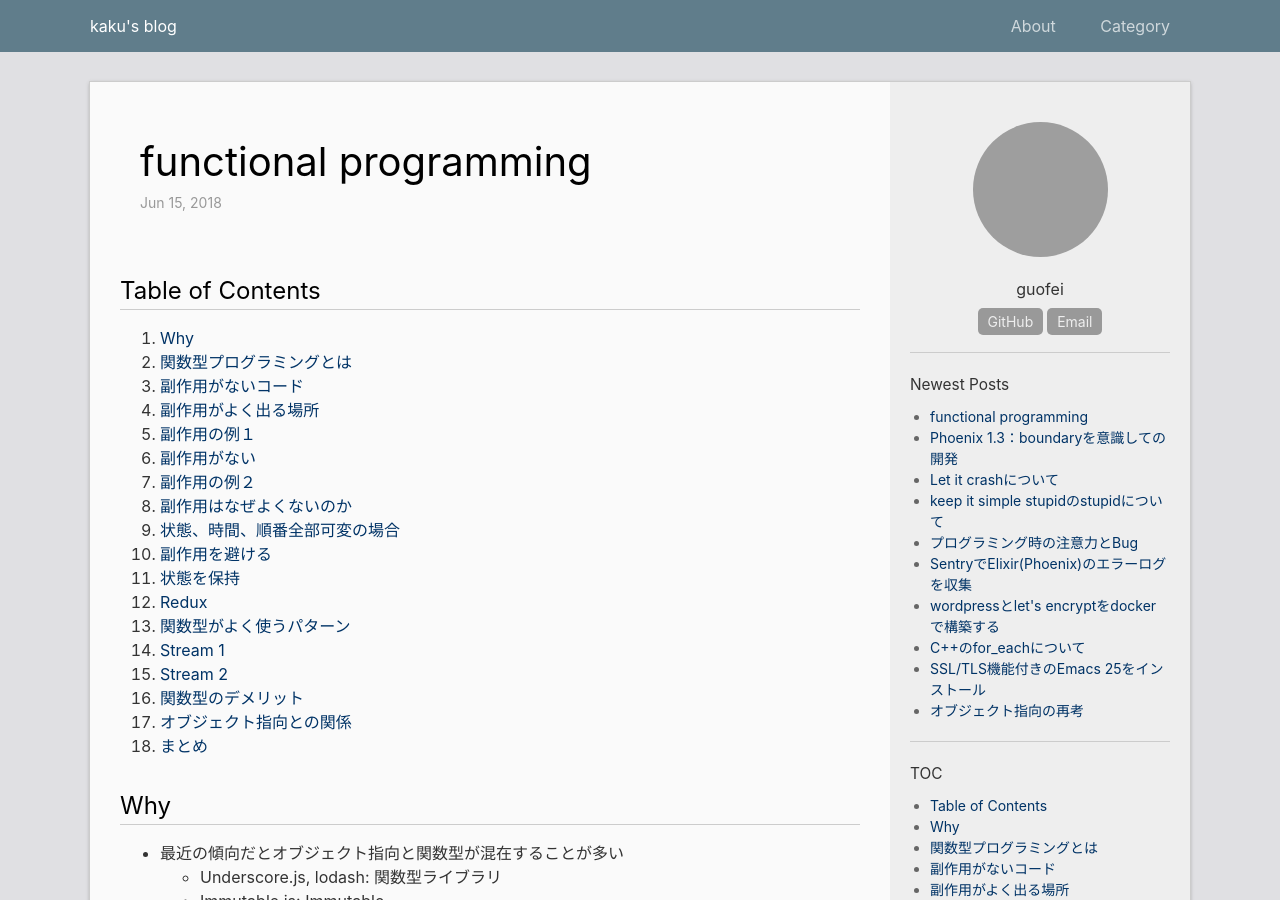
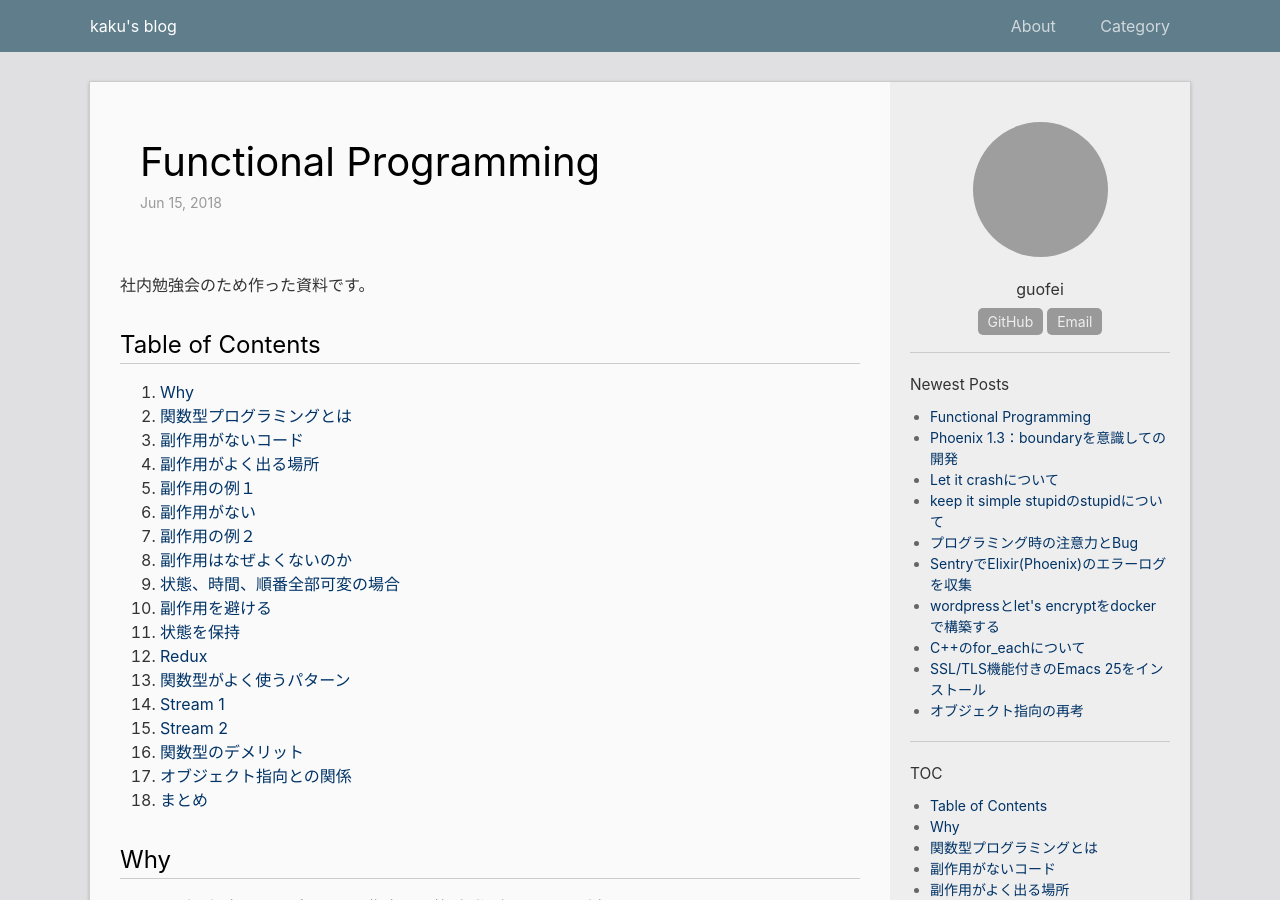
Before and after one commit to guofei/ja, a Jekyll site: the page built from _posts/2018-06-15-functional-programming.md, in a window 1280 px wide and 900 px high. Built offline with Jekyll 4.4.1, drawn with Linux system fonts in a browser that asks for light colours; comment, search, counter and statistics services are not loaded; grey boxes are pictures that could not be loaded.

Commit message:
update post

```diff
--- a/_posts/2018-06-15-functional-programming.md
+++ b/_posts/2018-06-15-functional-programming.md
@@ -1,7 +1,8 @@
 ---
 layout: post
-title: functional programming
+title: Functional Programming
 ---
+社内勉強会のため作った資料です。
 
 # Table of Contents
 
```
